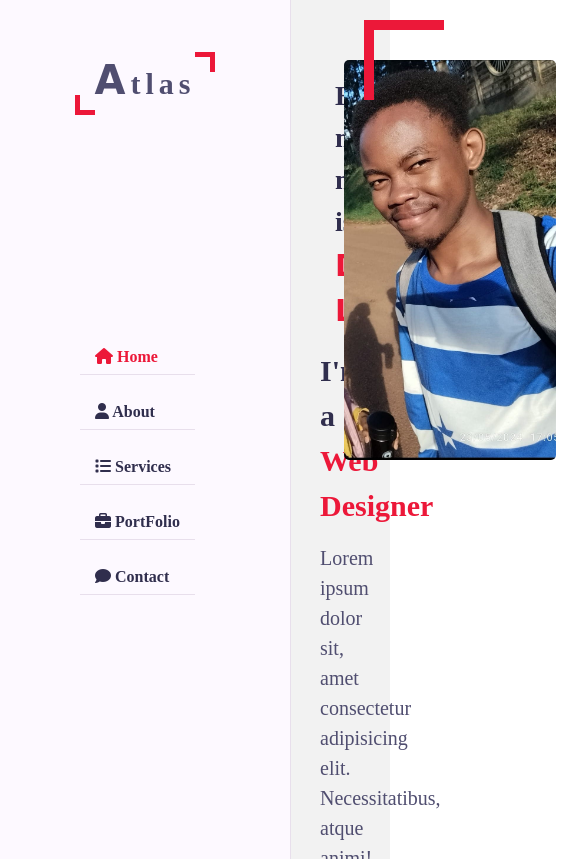
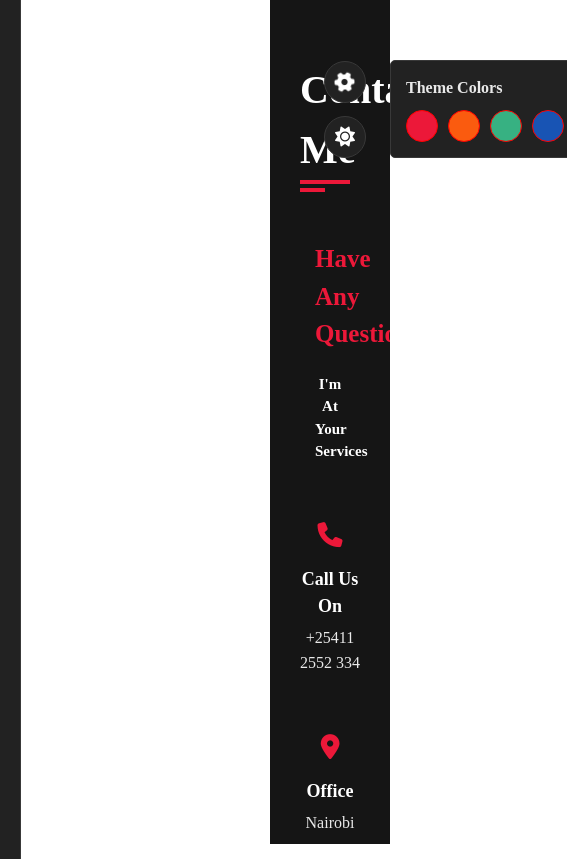
Before and after one commit to Denzel60/Web-PortFolio, a website built with Vite: page index.html in a window 390 px wide. Shown: the top 859 px of the page, 567 px wide, since content can reach past the window. Built offline with nearby package versions, Linux system fonts and the light colour scheme; a web font is replaced by a local one.

Commit message:
"Removed color-1.css, main.js, and style.css files; updated index.html with new links and script tags; added style-switcher.js and typed.js scripts; updated CSS styles and layout"

```diff
--- a/index.html
+++ b/index.html
@@ -8,12 +8,50 @@
       rel="stylesheet"
       href="https://cdnjs.cloudflare.com/ajax/libs/font-awesome/6.6.0/css/all.min.css"
     />
-    <link rel="stylesheet" href="style.css" />
-    <link rel="stylesheet" href="color-1.css" />
+    <link rel="stylesheet" href="styles/style.css" />
+    <link rel="stylesheet" href="styles/skins/color-1.css" />
+    <!-- ===== Style Switcher ===== -->
+    <link
+      rel="stylesheet"
+      href="styles/skins/color-1.css"
+      class="alternate-style"
+      title="color-1"
+      disabled
+    />
+    <link
+      rel="stylesheet"
+      href="styles/skins/color-2.css"
+      class="alternate-style"
+      title="color-2"
+      disabled
+    />
+    <link
+      rel="stylesheet"
+      href="styles/skins/color-3.css"
+      class="alternate-style"
+      title="color-3"
+      disabled
+    />
+    <link
+      rel="stylesheet"
+      href="styles/skins/color-4.css"
+      class="alternate-style"
+      title="color-4"
+      disabled
+    />
+    <link
+      rel="stylesheet"
+      href="styles/skins/color-5.css"
+      class="alternate-style"
+      title="color-5"
+      disabled
+    />
+    <link rel="stylesheet" href="styles/style-switcher.css" />
     <title>Web PortFolio</title>
   </head>
-  <body>
+  <body class="dark">
     <!-- <div id="app"></div> -->
+    <!--===== Main container start =====-->
     <div class="main-container">
       <div class="aside">
         <div class="logo">
@@ -24,24 +62,24 @@
         </div>
         <ul class="nav">
           <li>
-            <a href="#" class="active"><i class="fa fa-home"></i> Home</a>
+            <a href="#home"><i class="fa fa-home"></i> Home</a>
           </li>
           <li>
-            <a href="#"><i class="fa fa-user"></i> About</a>
+            <a href="#about"><i class="fa fa-user"></i> About</a>
           </li>
           <li>
-            <a href="#"><i class="fa fa-list"></i> Services</a>
+            <a href="#services"><i class="fa fa-list"></i> Services</a>
           </li>
           <li>
-            <a href="#"><i class="fa fa-briefcase"></i> PortFolio</a>
+            <a href="#portfolio"><i class="fa fa-briefcase"></i> PortFolio</a>
           </li>
           <li>
-            <a href="#"><i class="fa fa-comment"></i> Contact</a>
+            <a href="#contact"><i class="fa fa-comment"></i> Contact</a>
           </li>
         </ul>
       </div>
       <div class="main-content">
-        <section class="home section hidden">
+        <section class="home section" id="home">
           <div class="container padd-15">
             <div class="row">
               <div class="home-info">
@@ -66,7 +104,7 @@
           </div>
         </section>
 
-        <section class="about section">
+        <section class="about section" id="about">
           <div class="container padd-15">
             <div class="row">
               <div class="section-title">
@@ -277,7 +315,7 @@
         </section>
 
         <!-- Service section start-->
-        <section class="service section">
+        <section class="service section" id="services">
           <div class="container">
             <div class="row">
               <div class="section-title padd-15">
@@ -380,7 +418,7 @@
         <!-- Service section end-->
 
         <!-- PortFolio section start-->
-        <section class="portfolio section">
+        <section class="portfolio section" id="portfolio">
           <div class="container">
             <div class="row">
               <div class="section-title padd-15">
@@ -454,7 +492,7 @@
         <!-- PortFolio section end-->
 
         <!-- Contact section start-->
-        <div class="contact section">
+        <div class="contact section" id="contact">
           <div class="container">
             <div class="row">
               <div class="section-title padd-15">
@@ -570,6 +608,33 @@
         <!-- Contact section end-->
       </div>
     </div>
-    <script type="module" src="/main.js"></script>
+    <!--===== Main container end =====-->
+
+    <!--===== style switcher start =====-->
+    <div class="style-switcher">
+      <div class="style-switcher-toggler s-icon">
+        <i class="fas fa-cog fa-spin"></i>
+      </div>
+      <div class="day-night s-icon">
+        <i class="fas"></i>
+      </div>
+      <h4>Theme Colors</h4>
+      <div class="colors">
+        <span class="color-1" onclick="setActiveStyle('color-1')"></span>
+        <span class="color-2" onclick="setActiveStyle('color-2')"></span>
+        <span class="color-3" onclick="setActiveStyle('color-3')"></span>
+        <span class="color-4" onclick="setActiveStyle('color-4')"></span>
+        <span class="color-5" onclick="setActiveStyle('color-5')"></span>
+      </div>
+    </div>
+    <!--===== style switcher end =====-->
+    <script
+      src="https://cdnjs.cloudflare.com/ajax/libs/typed.js/2.1.0/typed.umd.js"
+      integrity="sha512-+2pW8xXU/rNr7VS+H62aqapfRpqFwnSQh9ap6THjsm41AxgA0MhFRtfrABS+Lx2KHJn82UOrnBKhjZOXpom2LQ=="
+      crossorigin="anonymous"
+      referrerpolicy="no-referrer"
+    ></script>
+    <script src="js/main.js"></script>
+    <script src="js/style-switcher.js"></script>
   </body>
 </html>
--- /dev/null
+++ b/js/main.js
@@ -0,0 +1,51 @@
+/* ======== typing Animation ========= */
+var typed = new Typed(".typing", {
+  strings: [
+    "Web Developer",
+    "Web Designer",
+    "Frontend Developer",
+    "Backend Engineer",
+  ],
+  typeSpeed: 100,
+  backSpeed: 60,
+  loop: true,
+});
+/* ======== Aside ========= */
+const nav = document.querySelector(".nav"),
+  navList = nav.querySelectorAll("li"),
+  totalNavList = navList.length,
+  allSection = document.querySelectorAll(".section"),
+  totalSection = allSection.length;
+for (let i = 0; i < totalNavList; i++) {
+  //   console.log(navList[i]);
+  const a = navList[i].querySelector("a");
+  //   console.log(a);
+  a.addEventListener("click", function () {
+    // console.log(this);
+    for (let i = 0; i < totalSection; i++) {
+      allSection[i].classList.remove("back-section");
+    }
+
+    for (let j = 0; j < totalNavList; j++) {
+      if (navList[j].querySelector("a").classList.contains("active")) {
+        // console.log("back-section" + navList[j].querySelector("a"));
+        allSection[j].classList.add("back-section");
+      }
+      navList[j].querySelector("a").classList.remove("active");
+    }
+    this.classList.add("active");
+    showSection(this);
+  });
+}
+function showSection(element) {
+  //   console.log(element.getAttribute("href").split("#"));
+  //   const href = element.getAttribute("href").split("#");
+  //   target = href[1];
+  //   console.log(target);
+  for (let i = 0; i < totalSection; i++) {
+    allSection[i].classList.remove("active");
+  }
+  const target = element.getAttribute("href").split("#")[1];
+  //   console.log(target);
+  document.querySelector("#" + target).classList.add("active");
+}
--- /dev/null
+++ b/js/style-switcher.js
@@ -0,0 +1,38 @@
+/*============ toggle style switcher ============*/
+const styleSwitcherToggle = document.querySelector(".style-switcher-toggler");
+
+styleSwitcherToggle.addEventListener("click", () => {
+  document.querySelector(".style-switcher").classList.toggle("open");
+});
+// hide style switcher on scroll
+window.addEventListener("scroll", () => {
+  if (document.querySelector(".style-switcher").classList.contains("open")) {
+    document.querySelector(".style-switcher").classList.remove("open");
+  }
+});
+
+/*============ theme colors ============*/
+const alternateStyles = document.querySelectorAll(".alternate-style");
+function setActiveStyle(color) {
+  alternateStyles.forEach((style) => {
+    if (color === style.getAttribute("title")) {
+      style.removeAttribute("disabled");
+    } else {
+      style.setAttribute("disabled", "true");
+    }
+  });
+}
+/*============ theme light and dark mode ============*/
+const dayNight = document.querySelector(".day-night");
+dayNight.addEventListener("click", () => {
+  dayNight.querySelector("i").classList.toggle("fa-sun");
+  dayNight.querySelector("i").classList.toggle("fa-moon");
+  document.body.classList.toggle("dark");
+});
+window.addEventListener("load", () => {
+  if (document.body.classList.contains("dark")) {
+    dayNight.querySelector("i").classList.add("fa-sun");
+  } else {
+    dayNight.querySelector("i").classList.add("fa-moon");
+  }
+});
--- /dev/null
+++ b/styles/skins/color-2.css
@@ -0,0 +1,3 @@
+:root{
+    --skin-color: #fa5b0f;
+}
--- /dev/null
+++ b/styles/skins/color-3.css
@@ -0,0 +1,3 @@
+:root{
+    --skin-color: #37b182;
+}
--- /dev/null
+++ b/styles/skins/color-4.css
@@ -0,0 +1,3 @@
+:root{
+    --skin-color: #1854b4;
+}
--- /dev/null
+++ b/styles/skins/color-5.css
@@ -0,0 +1,3 @@
+:root{
+    --skin-color: #f021b2;
+}
--- /dev/null
+++ b/styles/style-switcher.css
@@ -0,0 +1,74 @@
+.style-switcher{
+    position: fixed;
+    right: 0;
+    top: 60px;
+    padding: 15px;
+    width: 200px;
+    border: 1px solid var(--bg-black-50);
+    background: var(--bg-black-100);
+    z-index: 101;
+    border-radius: 5px;
+    transition: all 0.3s ease;
+    transform: translateX(100%);
+}
+.style-switcher.open{
+    transform: translateX(-25px);
+}
+.style-switcher .s-icon{
+    position: absolute;
+    height: 40px;
+    width: 40px;
+    text-align: center;
+    font-size: 20px;
+    background: var(--bg-black-100);
+    color: var(--text-black-900);
+    right: 100%;
+    border: 1px solid var(--bg-black-50);
+    margin-right: 25px;
+    cursor: pointer;
+    transition: all 0.3s ease;
+    border-radius: 50%;
+}
+.style-switcher .s-icon i{
+    line-height: 40px;
+}
+.style-switcher .style-switcher-toggler{
+    top: 0;
+}
+.style-switcher .day-night{
+    top: 55px;
+}
+.style-switcher h4{
+    margin: 0 0 10px;
+    color: var(--text-black-700);
+    font-size: 16px;
+    font-weight: 600;
+    text-transform: capitalize;
+}
+.style-switcher .colors{
+    display: flex;
+    flex-wrap: wrap;
+    justify-content: space-between;
+}
+.style-switcher .colors span{
+    display: inline-block;
+    height: 30px;
+    width: 30px;
+    border-radius: 50%;
+    border: 1px solid red;
+}
+.style-switcher .color-1{
+    background: #ec1839;
+}
+.style-switcher .color-2{
+    background: #fa5b0f;
+}
+.style-switcher .color-3{
+    background: #37b182;
+}
+.style-switcher .color-4{
+    background: #1854b4;
+}
+.style-switcher .color-5{
+    background: #f021b2;
+}
--- a/style.css
+++ b/styles/style.css
@@ -6,7 +6,13 @@
   --text-black-900: #302e4d;
   --text-black-700: #504e70;
 }
-
+body.dark{
+  --bg-black-900: #151515;
+  --bg-black-100: #222222;
+  --bg-black-50: #393939;
+  --text-black-900: #ffffff;
+  --text-black-700: #e9e9e9;
+}
 body {
   margin: 0;
   padding: 0;
@@ -31,16 +37,35 @@ ul{
   background: var(--bg-black-900);
   min-height: 100vh;
   display: block;
-  /* position: fixed; */
-  /* left: 290px; */
   padding: 0 30px;
-  /* top: 0;
+  opacity: 1;
+  position: fixed;
+  left: 270px;
+  top: 0;
   right: 0;
-  z-index: 0; */
+  bottom: 0;
+  z-index: 0;
+  overflow-y: auto;
+  overflow-x: hidden;
+}
+.section.back-section{
+  z-index: 1;
+}
+.section.active{
+  z-index: 2;
   opacity: 1;
+  animation: slideSection 1s ease;
+}
+@keyframes slideSection{
+  0%{
+    transform: translateX(100%);
+  }
+  100%{
+    transform: translateX(0%);
+  }
 }
 .hidden{
-  /* display: none !important; */
+  display: none !important;
 }
 .main-container{
   padding-left:290px;
@@ -615,3 +640,43 @@ h3.my-profession{
   height: 50px;
   padding: 0 50px;
 }
+@media (max-width:1199px){
+  .aside{
+    left: -270px;
+  }
+  .main-container{
+    padding-left: 0;
+  }
+  .about .about-content .personal-info .info-item p span{
+    display: block;
+    margin-left: 0;
+  }
+}
+@media (max-width:991px){
+  .contact .contact-info-item,
+  .portfolio .portfolio-item,
+  .service .service-item{
+    flex: 0 0 50%;
+    max-width: 50%;
+  }
+  .home .home-info{
+    flex: 0 0 100%;
+    max-width: 100%;
+  }
+  .home .home-img{
+    display: none;
+  }
+}
+@media (max-width:991px){
+  .contact .contact-form .col-6,
+  .contact .contact-info-item,
+  .portfolio .portfolio-item,
+  .service .service-item,
+  .about .about-content .experience,
+  .about .about-content .education,
+  .about .about-content .skills,
+  .about .about-content .personal-info{
+    flex: 0 0 100%;
+    max-width: 100%;
+  }
+}
```
Also changed, not shown: main.js (deleted, +0 -33 lines), styles/skins/color-1.css (renamed from color-1.css).
